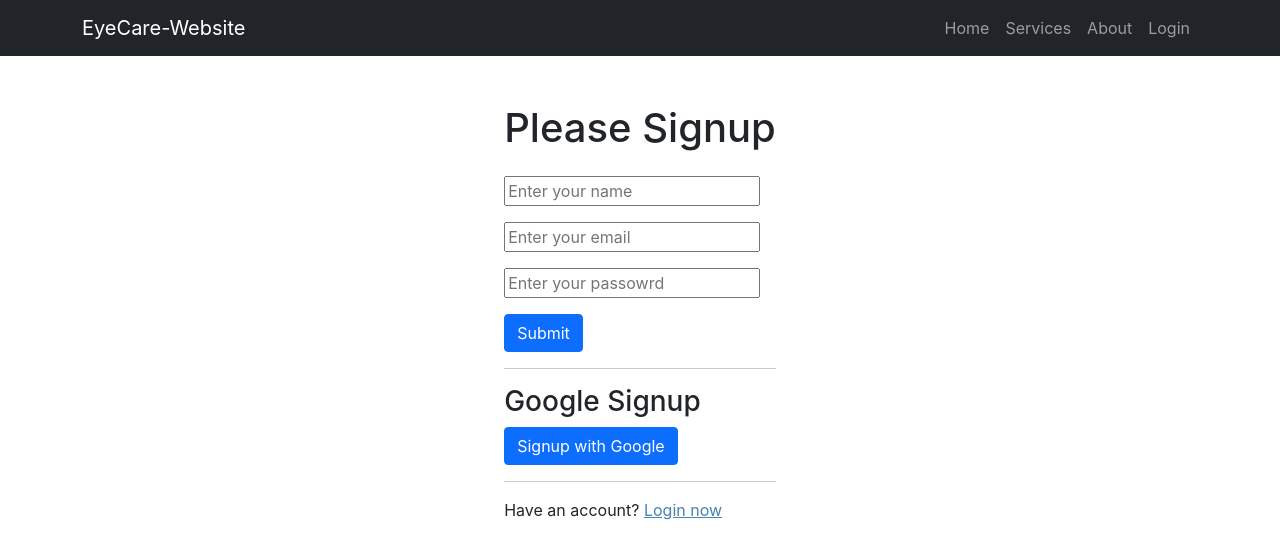
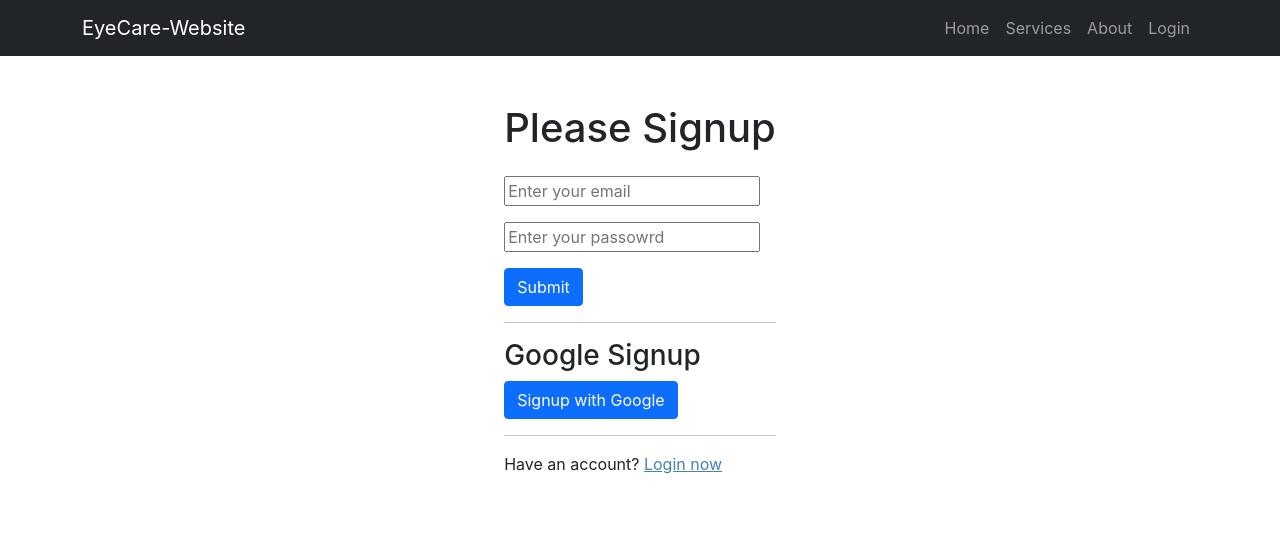
Before and after one commit to tr-folio/eyecare-website, a React (Create React App) app: page /signup in a window 1280 px wide. Shown: the top 558 px of the page. Built offline with nearby package versions, Linux system fonts and the light colour scheme; no server answers.

Commit message:
email and password signup with firebase added

```diff
--- a/src/Components/Signup/Signup.js
+++ b/src/Components/Signup/Signup.js
@@ -1,10 +1,12 @@
-import React from "react";
+import React, { useState } from "react";
 import './Signup.css';
 import { Link, useLocation, useHistory } from "react-router-dom";
 import useAuth from "../../Hooks/useAuth";
 
 const Signup = () => {
-    const { signInUsingGoogle } = useAuth();
+    const [email, setEmail] = useState('');
+    const [password, setPassword] = useState('');
+    const { signInUsingGoogle, signUpUsingEmailAndPassword } = useAuth();
     const location = useLocation();
     const history = useHistory();
     const redirectUrl = location.state?.from || '/home';
@@ -14,15 +16,27 @@ const Signup = () => {
             history.push(redirectUrl);
         })
     }
+
+    const handleEmailInput = (event) => {
+        setEmail(event.target.value);
+    }
+    const handlePasswordInput = (event) => {
+        setPassword(event.target.value);
+    }
+
+    const handleSignUp = (event) => {
+        signUpUsingEmailAndPassword(email, password);
+        event.preventDefault();
+    }
+
     return (
         <div className="signup-container d-flex justify-content-center">
             <div className="pt-5">
                 <h1 className="pb-3">Please Signup</h1>
                 <div>
-                    <form>
-                        <p><input type="text" placeholder="Enter your name" required/></p>
-                        <p><input type="email" placeholder="Enter your email"/></p>
-                        <p><input type="password" placeholder="Enter your passowrd"/></p>
+                    <form onSubmit={handleSignUp}>
+                        <p><input onBlur={handleEmailInput} type="email" placeholder="Enter your email" required/></p>
+                        <p><input onBlur={handlePasswordInput} type="password" placeholder="Enter your passowrd" required/></p>
                         <p><input type="submit" value="Submit" className="btn btn-primary"/></p>
                     </form>
                 </div>
--- a/src/Hooks/useFirebase.js
+++ b/src/Hooks/useFirebase.js
@@ -1,6 +1,6 @@
 import { useEffect, useState } from "react"
 import initializeAuthentication from "../Firebase/firebase.init";
-import { getAuth, signInWithPopup, GoogleAuthProvider, onAuthStateChanged, signOut } from "firebase/auth";
+import { getAuth, signInWithPopup, GoogleAuthProvider, onAuthStateChanged, signOut, createUserWithEmailAndPassword } from "firebase/auth";
 
 initializeAuthentication();
 
@@ -12,6 +12,17 @@ const useFirebase = () => {
 
     const signInUsingGoogle = () => {
         return signInWithPopup(auth, googleProvider);
+    }
+
+    const signUpUsingEmailAndPassword = (email, password) => {
+        createUserWithEmailAndPassword(auth, email, password)
+        .then(result => {
+            const user = result.user;
+            console.log(user);
+        })
+        .catch(error => {
+            console.log(error.message);
+        })
     }
 
     const logout = () => {
@@ -33,6 +44,7 @@ const useFirebase = () => {
         user,
         error,
         signInUsingGoogle,
+        signUpUsingEmailAndPassword,
         logout
     };
 }
```
